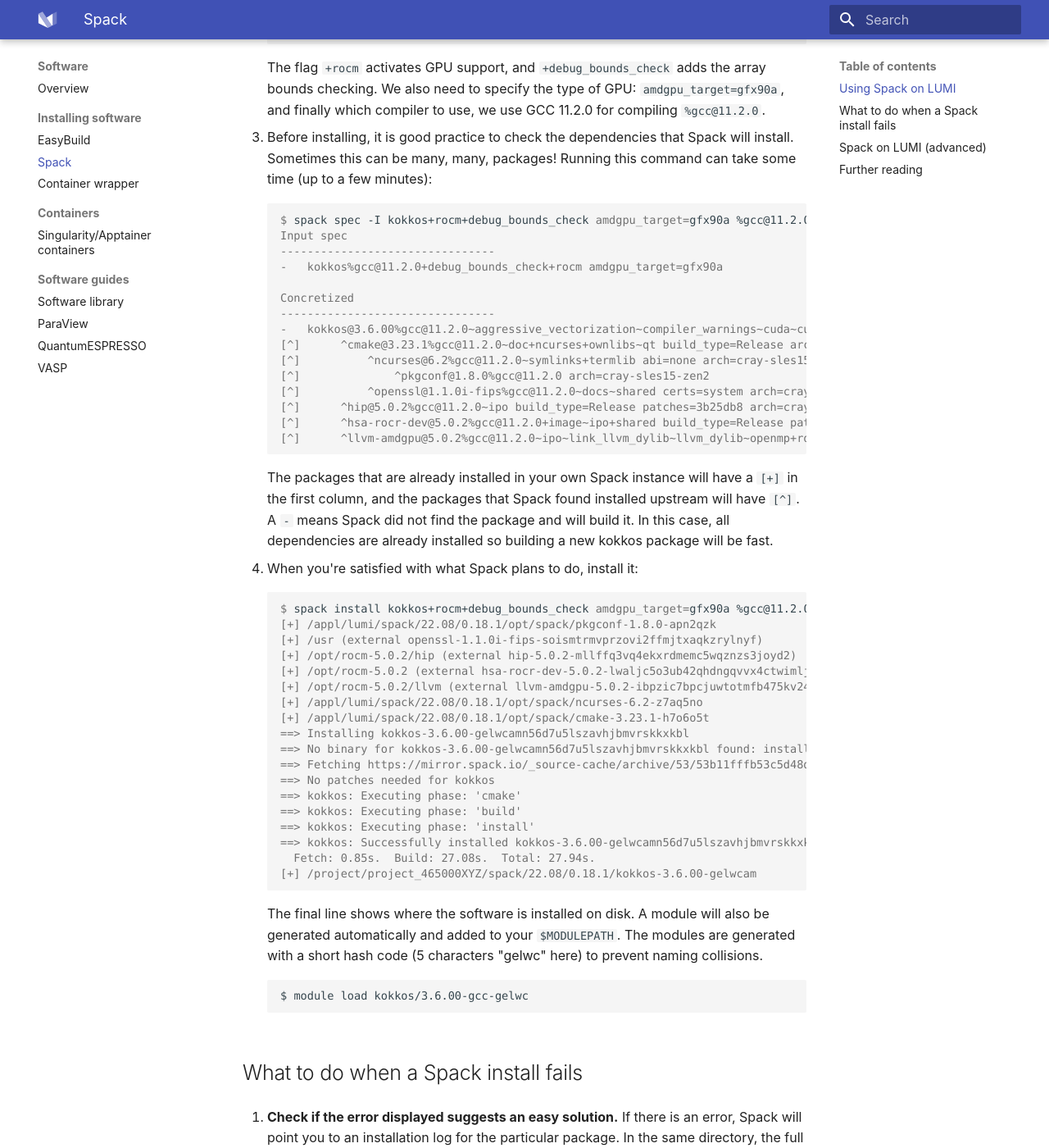
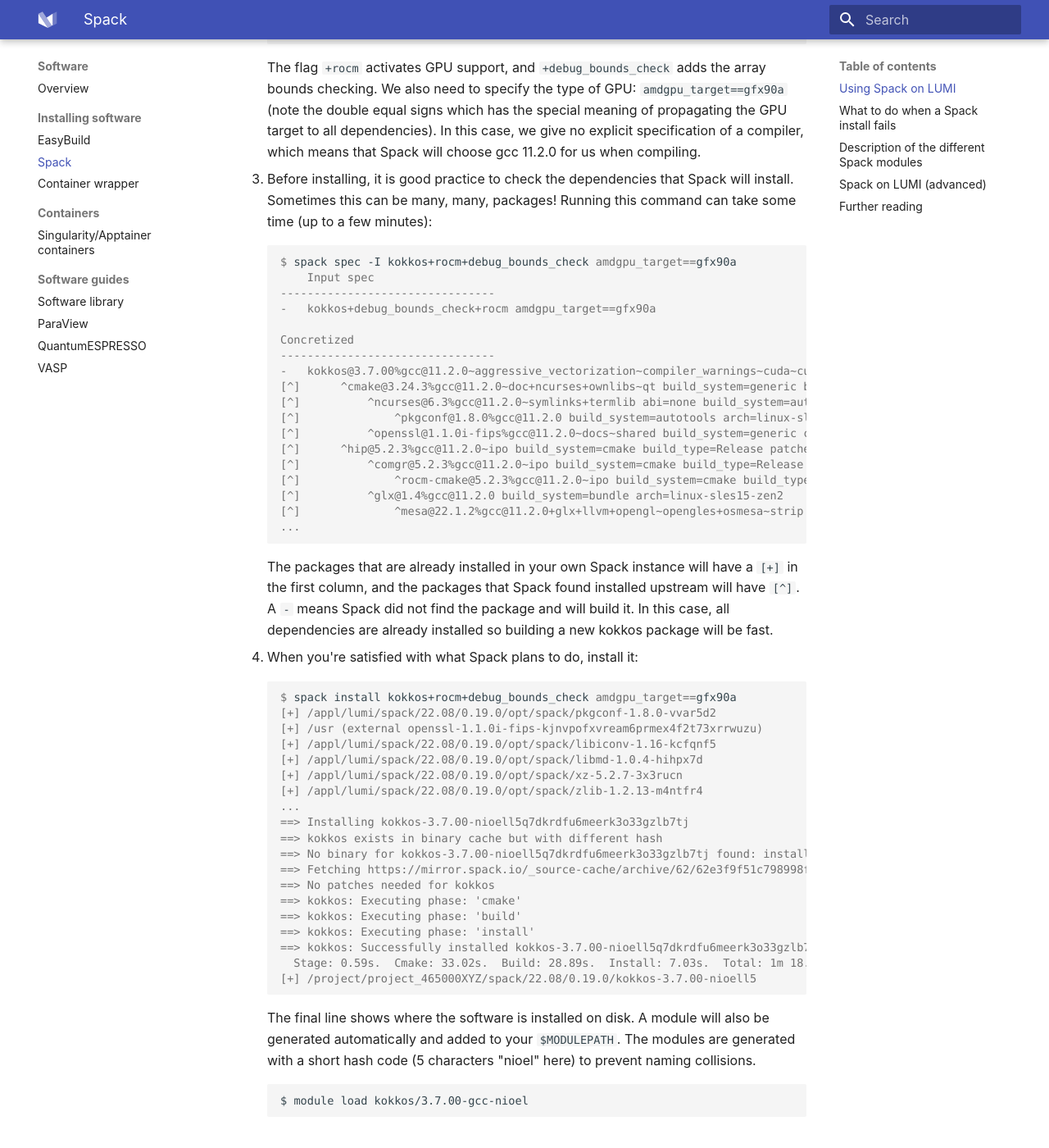
Before and after one commit to Lumi-supercomputer/lumi-userguide, an MkDocs documentation site: the page built from docs/software/installing/spack.md, in a window 1280 px wide and 1400 px high, scrolled down 1239 px. Shown: the whole window at 82% size. Built offline with MkDocs 1.6.1 and Material for MkDocs 9.7.7, drawn with Linux system fonts in a browser that asks for light colours; some of the changed text lies outside the part shown.

Commit message:
Update Spack page with the new 22.08-2 module
Also added descriptions of the existing Spack modules.

````diff
--- a/docs/software/installing/spack.md
+++ b/docs/software/installing/spack.md
@@ -57,29 +57,32 @@
 
     The flag `+rocm` activates GPU support, and `+debug_bounds_check` adds the
     array bounds checking. We also need to specify the type of GPU:
-    `amdgpu_target=gfx90a`, and finally which compiler to use, we use GCC
-    11.2.0 for compiling `%gcc@11.2.0`.
+    `amdgpu_target==gfx90a` (note the double equal signs which has the special meaning of propagating the GPU target to all dependencies). In this case, we give no explicit specification of a compiler, which means that Spack will choose gcc 11.2.0 for us when compiling.
 
 3. Before installing, it is good practice to check the dependencies that Spack
    will install. Sometimes this can be many, many, packages! Running this
    command can take some time (up to a few minutes):
 
     ```console
-    $ spack spec -I kokkos+rocm+debug_bounds_check amdgpu_target=gfx90a %gcc@11.2.0
-    Input spec
+    $ spack spec -I kokkos+rocm+debug_bounds_check amdgpu_target==gfx90a
+        Input spec
     --------------------------------
-    -   kokkos%gcc@11.2.0+debug_bounds_check+rocm amdgpu_target=gfx90a
+    -   kokkos+debug_bounds_check+rocm amdgpu_target==gfx90a
 
     Concretized
     --------------------------------
-    -   kokkos@3.6.00%gcc@11.2.0~aggressive_vectorization~compiler_warnings~cuda~cuda_constexpr~cuda_lambda~cuda_ldg_intrinsic~cuda_relocatable_device_code~cuda_uvm~debug+debug_bounds_check~debug_dualview_modify_check~deprecated_code~examples~explicit_instantiation~hpx~hpx_async_dispatch~hwloc~ipo~memkind~numactl~openmp~openmptarget~pic+profiling~profiling_load_print~pthread~qthread+rocm+serial+shared~sycl~tests~tuning~wrapper amdgpu_target=gfx90a build_type=RelWithDebInfo std=14 arch=cray-sles15-zen2
-    [^]      ^cmake@3.23.1%gcc@11.2.0~doc+ncurses+ownlibs~qt build_type=Release arch=cray-sles15-zen2
-    [^]          ^ncurses@6.2%gcc@11.2.0~symlinks+termlib abi=none arch=cray-sles15-zen2
-    [^]              ^pkgconf@1.8.0%gcc@11.2.0 arch=cray-sles15-zen2
-    [^]          ^openssl@1.1.0i-fips%gcc@11.2.0~docs~shared certs=system arch=cray-sles15-zen2
-    [^]      ^hip@5.0.2%gcc@11.2.0~ipo build_type=Release patches=3b25db8 arch=cray-sles15-zen2
-    [^]      ^hsa-rocr-dev@5.0.2%gcc@11.2.0+image~ipo+shared build_type=Release patches=71e6851 arch=cray-sles15-zen2
-    [^]      ^llvm-amdgpu@5.0.2%gcc@11.2.0~ipo~link_llvm_dylib~llvm_dylib~openmp+rocm-device-libs build_type=Release arch=cray-sles15-zen2
+    -   kokkos@3.7.00%gcc@11.2.0~aggressive_vectorization~compiler_warnings~cuda~cuda_constexpr~cuda_lambda~cuda_ldg_intrinsic~cuda_relocatable_device_code~cuda_uvm~debug+debug_bounds_check~debug_dualview_modify_check~deprecated_code~examples~explicit_instantiation~hpx~hpx_async_dispatch~hwloc~ipo~memkind~numactl~openmp~openmptarget~pic+profiling~profiling_load_print~pthread~qthread+rocm+serial+shared~sycl~tests~tuning~wrapper amdgpu_target=gfx90a build_system=cmake build_type=RelWithDebInfo intel_gpu_arch=none std=14 arch=linux-sles15-zen2
+    [^]      ^cmake@3.24.3%gcc@11.2.0~doc+ncurses+ownlibs~qt build_system=generic build_type=Release arch=linux-sles15-zen2
+    [^]          ^ncurses@6.3%gcc@11.2.0~symlinks+termlib abi=none build_system=autotools arch=linux-sles15-zen2
+    [^]              ^pkgconf@1.8.0%gcc@11.2.0 build_system=autotools arch=linux-sles15-zen2
+    [^]          ^openssl@1.1.0i-fips%gcc@11.2.0~docs~shared build_system=generic certs=mozilla arch=linux-sles15-zen2
+    [^]      ^hip@5.2.3%gcc@11.2.0~ipo build_system=cmake build_type=Release patches=7ed1232 arch=linux-sles15-zen2
+    [^]          ^comgr@5.2.3%gcc@11.2.0~ipo build_system=cmake build_type=Release arch=linux-sles15-zen2
+    [^]              ^rocm-cmake@5.2.3%gcc@11.2.0~ipo build_system=cmake build_type=Release arch=linux-sles15-zen2
+    [^]          ^glx@1.4%gcc@11.2.0 build_system=bundle arch=linux-sles15-zen2
+    [^]              ^mesa@22.1.2%gcc@11.2.0+glx+llvm+opengl~opengles+osmesa~strip build_system=meson buildtype=release default_library=shared patches=ee737d1 arch=linux-sles15-zen2
+    ...
+
     ```
 
     The packages that are already installed in your own Spack instance will
@@ -91,33 +94,34 @@
 4. When you're satisfied with what Spack plans to do, install it:
 
     ```console
-    $ spack install kokkos+rocm+debug_bounds_check amdgpu_target=gfx90a %gcc@11.2.0
-    [+] /appl/lumi/spack/22.08/0.18.1/opt/spack/pkgconf-1.8.0-apn2qzk
-    [+] /usr (external openssl-1.1.0i-fips-soismtrmvprzovi2ffmjtxaqkzrylnyf)
-    [+] /opt/rocm-5.0.2/hip (external hip-5.0.2-mllffq3vq4ekxrdmemc5wqznzs3joyd2)
-    [+] /opt/rocm-5.0.2 (external hsa-rocr-dev-5.0.2-lwaljc5o3ub42qhdngqvvx4ctwimljqx)
-    [+] /opt/rocm-5.0.2/llvm (external llvm-amdgpu-5.0.2-ibpzic7bpcjuwtotmfb475kv246vqez7)
-    [+] /appl/lumi/spack/22.08/0.18.1/opt/spack/ncurses-6.2-z7aq5no
-    [+] /appl/lumi/spack/22.08/0.18.1/opt/spack/cmake-3.23.1-h7o6o5t
-    ==> Installing kokkos-3.6.00-gelwcamn56d7u5lszavhjbmvrskkxkbl
-    ==> No binary for kokkos-3.6.00-gelwcamn56d7u5lszavhjbmvrskkxkbl found: installing from source
-    ==> Fetching https://mirror.spack.io/_source-cache/archive/53/53b11fffb53c5d48da5418893ac7bc814ca2fde9c86074bdfeaa967598c918f4.tar.gz
+    $ spack install kokkos+rocm+debug_bounds_check amdgpu_target==gfx90a
+    [+] /appl/lumi/spack/22.08/0.19.0/opt/spack/pkgconf-1.8.0-vvar5d2
+    [+] /usr (external openssl-1.1.0i-fips-kjnvpofxvream6prmex4f2t73xrrwuzu)
+    [+] /appl/lumi/spack/22.08/0.19.0/opt/spack/libiconv-1.16-kcfqnf5
+    [+] /appl/lumi/spack/22.08/0.19.0/opt/spack/libmd-1.0.4-hihpx7d
+    [+] /appl/lumi/spack/22.08/0.19.0/opt/spack/xz-5.2.7-3x3rucn
+    [+] /appl/lumi/spack/22.08/0.19.0/opt/spack/zlib-1.2.13-m4ntfr4
+    ...
+    ==> Installing kokkos-3.7.00-nioell5q7dkrdfu6meerk3o33gzlb7tj
+    ==> kokkos exists in binary cache but with different hash
+    ==> No binary for kokkos-3.7.00-nioell5q7dkrdfu6meerk3o33gzlb7tj found: installing from source
+    ==> Fetching https://mirror.spack.io/_source-cache/archive/62/62e3f9f51c798998f6493ed36463f66e49723966286ef70a9dcba329b8443040.tar.gz
     ==> No patches needed for kokkos
     ==> kokkos: Executing phase: 'cmake'
     ==> kokkos: Executing phase: 'build'
     ==> kokkos: Executing phase: 'install'
-    ==> kokkos: Successfully installed kokkos-3.6.00-gelwcamn56d7u5lszavhjbmvrskkxkbl
-      Fetch: 0.85s.  Build: 27.08s.  Total: 27.94s.
-    [+] /project/project_465000XYZ/spack/22.08/0.18.1/kokkos-3.6.00-gelwcam
+    ==> kokkos: Successfully installed kokkos-3.7.00-nioell5q7dkrdfu6meerk3o33gzlb7tj
+      Stage: 0.59s.  Cmake: 33.02s.  Build: 28.89s.  Install: 7.03s.  Total: 1m 18.93s
+    [+] /project/project_465000XYZ/spack/22.08/0.19.0/kokkos-3.7.00-nioell5
     ```
 
     The final line shows where the software is installed on disk. A module will
     also be generated automatically and added to your `$MODULEPATH`. The
-    modules are generated with a short hash code (5 characters "gelwc" here) to
+    modules are generated with a short hash code (5 characters "nioel" here) to
     prevent naming collisions.
 
     ```bash
-    $ module load kokkos/3.6.00-gcc-gelwc
+    $ module load kokkos/3.7.00-gcc-nioel
     ```
 
 ## What to do when a Spack install fails
@@ -149,6 +153,12 @@
     at the [LUMI Helpdesk](https://www.lumi-supercomputer.eu/user-support/need-help/)
     or ask the Spack community via the [Spack Slack](http://spackpm.slack.com),
     the Spack Slack community can be very helpful.
+
+## Description of the different Spack modules
+
+* Module `spack/22.08`: This is Spack release version 0.18.1 based on the Cray Programming Environment 22.08. The ROCM packages are external and comes from the HPE provided ROCM 5.0.2 in `/opt/rocm` (which is rather old).
+* Module `spack/22.08-2`: This is Spack release version 0.19.0 based on the Cray Programming Environment 22.08. The ROCM packages are built from source by Spack and corresponds to ROCM release version 5.2.3. Testing has indicated that it should be possible to run ROCM 5.2.3-based software using the older drivers from ROCM 5.1.3, which is installed on the LUMI-G compute nodes.
+
 
 ## Spack on LUMI (advanced)
 
````
Also changed, not shown: other parts of docs/software/installing/spack.md (+1 -1 lines).
